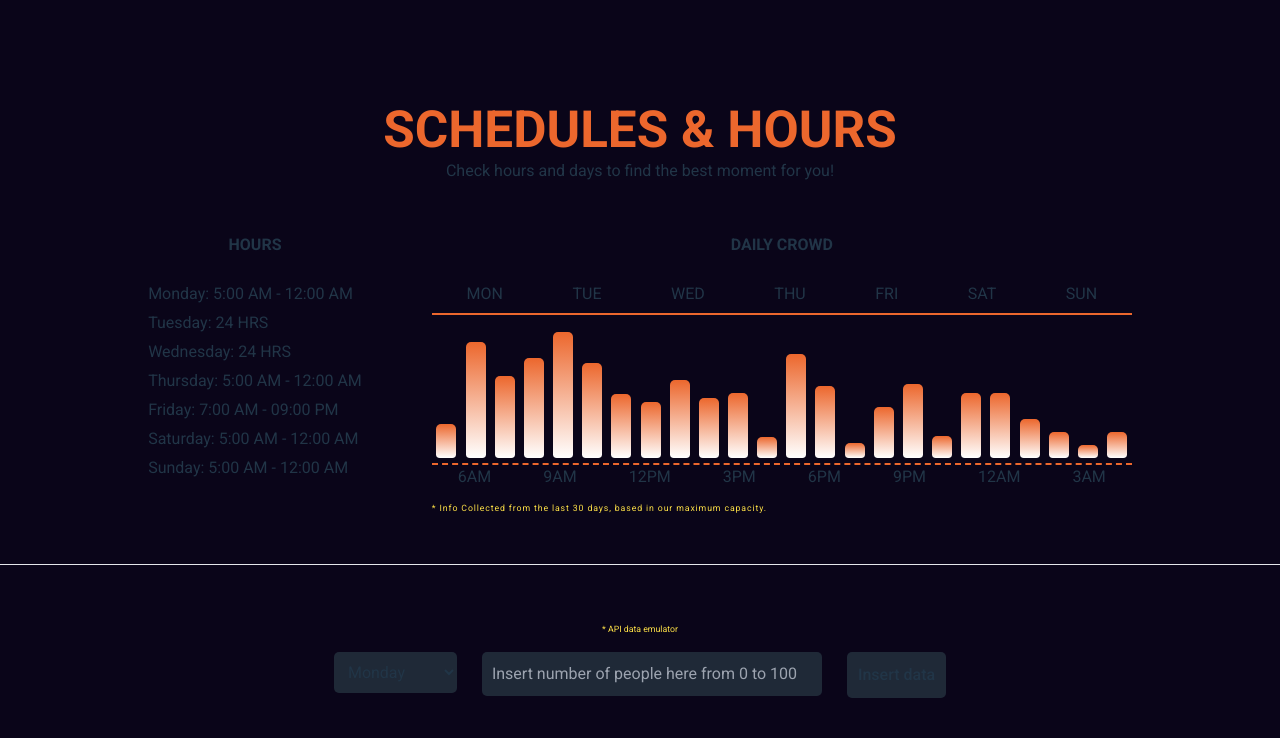
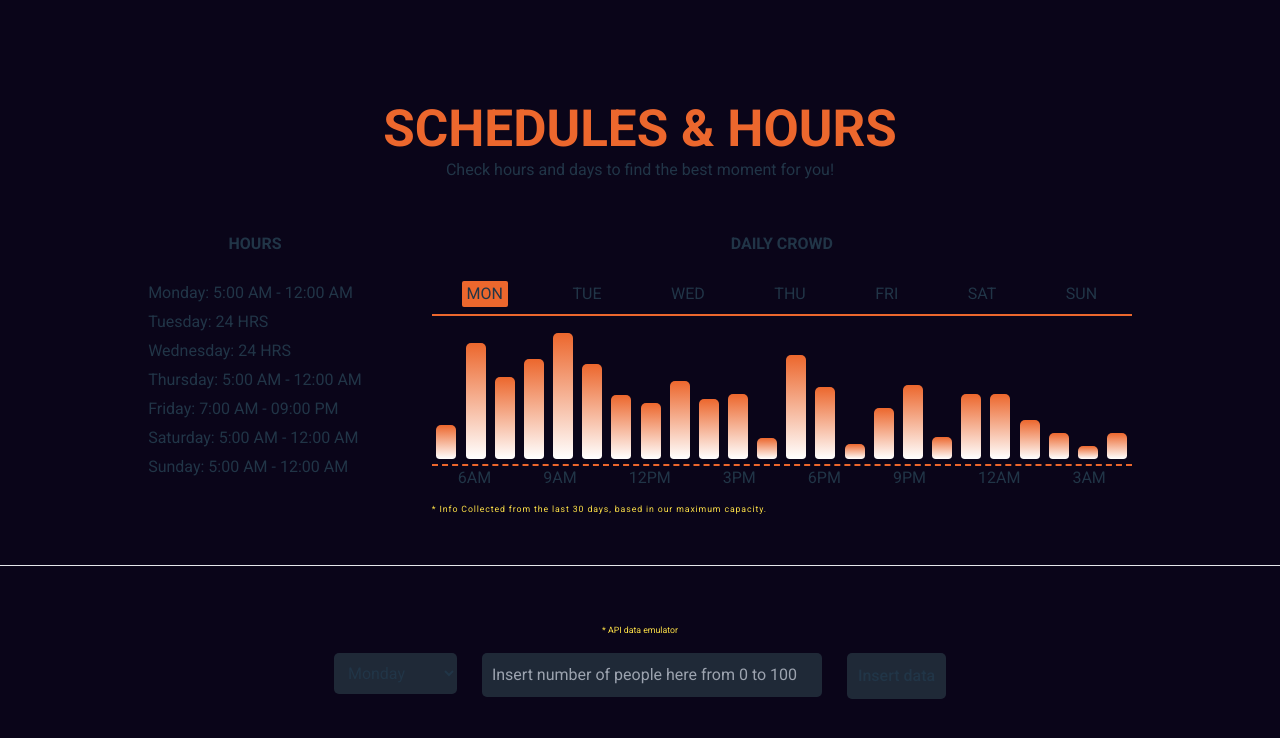
Before and after one commit to luisgcode/crowdMeterSystem, a React (Vite) app: page / in a window 1280 px wide. Shown: the top 738 px of the page. Built offline with nearby package versions, Linux system fonts and the light colour scheme.

Commit message:
Final details in bars data

```diff
--- a/src/crowdMeter/Crowdmeter.jsx
+++ b/src/crowdMeter/Crowdmeter.jsx
@@ -45,27 +45,25 @@ const Crowdmeter = () => {
             <h2 className="font-bold uppercase mb-10">daily crowd</h2>
             <div className="crowd-block">
               <div className="crowd-block-top w-full flex justify-around border-b-2 border-titleColor pb-3">
-                <span id="day-tab" onClick={() => handleDayClick("monday")}>
-                  MON
-                </span>
-                <span id="day-tab" onClick={() => handleDayClick("tuesday")}>
-                  TUE
-                </span>
-                <span id="day-tab" onClick={() => handleDayClick("wednesday")}>
-                  WED
-                </span>
-                <span id="day-tab" onClick={() => handleDayClick("thursday")}>
-                  THU
-                </span>
-                <span id="day-tab" onClick={() => handleDayClick("friday")}>
-                  FRI
-                </span>
-                <span id="day-tab" onClick={() => handleDayClick("saturday")}>
-                  SAT
-                </span>
-                <span id="day-tab" onClick={() => handleDayClick("sunday")}>
-                  SUN
-                </span>
+                {[
+                  "monday",
+                  "tuesday",
+                  "wednesday",
+                  "thursday",
+                  "friday",
+                  "saturday",
+                  "sunday",
+                ].map((day) => (
+                  <span
+                    key={day}
+                    className={`day-tab ${
+                      selectedDay === day ? "day-active" : ""
+                    }`}
+                    onClick={() => handleDayClick(day)}
+                  >
+                    {day.toUpperCase().slice(0, 3)}
+                  </span>
+                ))}
               </div>
               <div className="crowd-block-medium h-60 pt-5 pb-2 border-b-2 border-dashed border-titleColor flex justify-around items-end">
                 {/* percentages daily from data */}
--- a/src/crowdMeter/crowdmeter.css
+++ b/src/crowdMeter/crowdmeter.css
@@ -1,5 +1,12 @@
 .day-active {
   background: #ec672d;
   padding: 0.1rem 0.5rem;
+  cursor: pointer;
   border-radius: 2px;
+  transition: all 0.3s ease;
 }
+
+.day-tab {
+  cursor: pointer;
+  padding: 0.1rem 0.5rem;
+}
```
